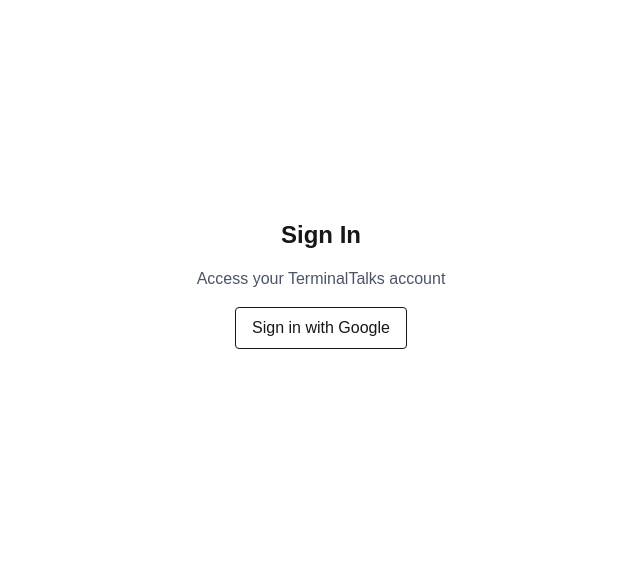
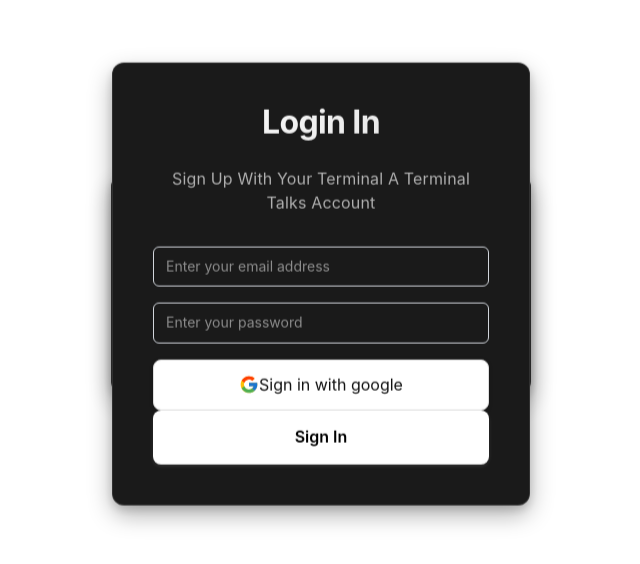
Before and after one commit to StefanosTheDev/TerminalTalksV2, a Next.js app in the folder terminal-talk/: page /auth/login in a window 1280 px wide. Shown: the part 116-680 px from the top of the page, without its empty margins (319-959 px from the left). Built offline with nearby package versions, Linux system fonts and the light colour scheme; no server answers.

Commit message:
Working Version of an approach to do a Re-usable Layout

```diff
--- a/terminal-talk/package.json
+++ b/terminal-talk/package.json
@@ -21,6 +21,7 @@
     "next-auth": "^4.24.11",
     "react": "^19.0.0",
     "react-dom": "^19.0.0",
+    "react-icons": "^5.5.0",
     "zod": "^3.25.63"
   },
   "devDependencies": {
--- a/terminal-talk/src/app/auth/AuthLayout.tsx
+++ /dev/null
@@ -1,28 +0,0 @@
-// components/AuthLayout.tsx
-'use client';
-import React, { ReactNode } from 'react';
-
-interface AuthLayoutProps {
-  /** Main heading text */
-  title: string;
-  /** Optional subheading/description */
-  description?: string;
-  /** Slot for form elements or buttons */
-  children: ReactNode;
-}
-
-export default function AuthLayout({
-  title,
-  description,
-  children,
-}: AuthLayoutProps) {
-  return (
-    <div className="min-h-screen flex items-center justify-center">
-      <div className="text-center space-y-4">
-        <h1 className="text-2xl font-bold">{title}</h1>
-        {description && <p className="text-gray-600">{description}</p>}
-        {children}
-      </div>
-    </div>
-  );
-}
--- /dev/null
+++ b/terminal-talk/src/app/auth/layout.module.css
@@ -0,0 +1,203 @@
+/* Professional Card Component */
+
+/* Container - Centered card with modern styling */
+.container {
+  position: absolute;
+  top: 50%;
+  left: 50%;
+  transform: translate(-50%, -50%);
+
+  /* Modern card design */
+  background: #1a1a1a;
+  border: 1px solid rgba(255, 255, 255, 0.1);
+  border-radius: 12px;
+  padding: 2.5rem;
+  width: 100%;
+  max-width: 420px;
+
+  /* Professional shadows and effects */
+  box-shadow: 0 10px 25px rgba(0, 0, 0, 0.3), 0 4px 10px rgba(0, 0, 0, 0.15);
+  backdrop-filter: blur(10px);
+
+  /* Typography */
+  color: #ffffff;
+  font-family: -apple-system, BlinkMacSystemFont, 'Segoe UI', 'Roboto',
+    'Helvetica Neue', sans-serif;
+  line-height: 1.6;
+
+  /* Smooth interactions */
+  transition: all 0.3s cubic-bezier(0.25, 0.46, 0.45, 0.94);
+}
+
+.container:hover {
+  transform: translate(-50%, -52%);
+  box-shadow: 0 20px 40px rgba(0, 0, 0, 0.4), 0 8px 20px rgba(0, 0, 0, 0.2);
+  border-color: rgba(255, 255, 255, 0.15);
+}
+
+/* Title - Professional typography */
+.title {
+  font-size: 2rem;
+  font-weight: 700;
+  text-align: center;
+  margin-bottom: 1.5rem;
+
+  /* Subtle gradient text */
+  background: linear-gradient(135deg, #ffffff 0%, #e0e0e0 100%);
+  -webkit-background-clip: text;
+  -webkit-text-fill-color: transparent;
+  background-clip: text;
+
+  /* Improved spacing */
+  letter-spacing: -0.02em;
+  line-height: 1.2;
+}
+
+/* Description - Readable content */
+.description {
+  color: #b0b0b0;
+  font-size: 1rem;
+  font-weight: 400;
+  text-align: center;
+  margin-bottom: 2rem;
+
+  /* Better readability */
+  line-height: 1.5;
+  letter-spacing: 0.01em;
+}
+
+/* Submit button - Professional CTA */
+.submit {
+  /* Layout */
+  width: 100%;
+  padding: 0.875rem 1.5rem;
+  border: none;
+  border-radius: 8px;
+
+  /* Typography */
+  font-size: 1rem;
+  font-weight: 600;
+  font-family: inherit;
+
+  /* Colors */
+  background: #ffffff;
+  color: #000000;
+
+  /* Professional interactions */
+  cursor: pointer;
+  transition: all 0.2s cubic-bezier(0.25, 0.46, 0.45, 0.94);
+
+  /* Subtle shadow */
+  box-shadow: 0 2px 4px rgba(255, 255, 255, 0.1);
+}
+
+.submit:hover {
+  background: #f5f5f5;
+  transform: translateY(-1px);
+  box-shadow: 0 4px 12px rgba(255, 255, 255, 0.15);
+}
+
+.submit:active {
+  transform: translateY(0);
+  box-shadow: 0 1px 3px rgba(255, 255, 255, 0.1);
+}
+
+.submit:focus {
+  outline: none;
+  box-shadow: 0 4px 12px rgba(255, 255, 255, 0.15),
+    0 0 0 3px rgba(255, 255, 255, 0.1);
+}
+
+/* Responsive design */
+@media (max-width: 480px) {
+  .container {
+    margin: 1rem;
+    padding: 2rem 1.5rem;
+    max-width: none;
+    width: calc(100% - 2rem);
+  }
+
+  .title {
+    font-size: 1.75rem;
+    margin-bottom: 1.25rem;
+  }
+
+  .description {
+    font-size: 0.9rem;
+    margin-bottom: 1.5rem;
+  }
+}
+
+/* Dark theme enhancement */
+@media (prefers-color-scheme: dark) {
+  .container {
+    background: #111111;
+    border-color: rgba(255, 255, 255, 0.08);
+  }
+}
+
+/* Reduced motion accessibility */
+@media (prefers-reduced-motion: reduce) {
+  .container,
+  .submit {
+    transition: none;
+  }
+
+  .container:hover {
+    transform: translate(-50%, -50%);
+  }
+}
+.googleBtn {
+  display: inline-flex;
+  align-items: center;
+  justify-content: center;
+
+  /* sizing & spacing */
+  width: 100%;
+  padding: 0.75rem 1.5rem;
+  border-radius: 0.5rem;
+
+  /* colors & borders */
+  background-color: #fff;
+  border: 1px solid #ddd;
+  color: #111;
+
+  /* shadow & transition */
+  box-shadow: 0 2px 4px rgba(0, 0, 0, 0.1);
+  transition: box-shadow 0.2s ease;
+
+  /* prevent text overflow */
+  white-space: nowrap;
+}
+.googleBtn:hover {
+  box-shadow: 0 4px 8px rgba(0, 0, 0, 0.15);
+}
+.googleBtn:disabled {
+  opacity: 0.6;
+  cursor: not-allowed;
+}
+.icon {
+  margin-right: 0.75rem;
+  flex-shrink: 0;
+} /* components/FormFields.module.css */
+.formGroup {
+  margin-bottom: 1rem;
+}
+.label {
+  display: flex;
+  justify-content: space-between;
+  font-size: 0.875rem;
+  font-weight: 500;
+  color: #1f1f1f;
+}
+.inputField {
+  width: 100%;
+  padding: 0.5rem 0.75rem;
+  font-size: 0.875rem;
+  border: 1px solid #d1d5db;
+  border-radius: 0.375rem;
+  transition: border-color 0.2s;
+}
+.inputField:focus {
+  border-color: #3b82f6;
+}
--- /dev/null
+++ b/terminal-talk/src/app/auth/layout.tsx
@@ -0,0 +1,45 @@
+// components/AuthLayout.tsx
+'use client';
+import React, { ReactNode } from 'react';
+import styles from './layout.module.css';
+
+interface AuthLayoutProps {
+  title: string;
+  description: string;
+  children: ReactNode;
+}
+
+export default function AuthLayout({
+  title,
+  description,
+  children,
+}: AuthLayoutProps) {
+  return (
+    <div className={styles.container}>
+      <h1 className={styles.title}>{title}</h1>
+      {description && <p className={styles.description}>{description}</p>}
+
+      {/* ——— Your Form Fields ——— */}
+      <div className={styles.formGroup}>
+        <label htmlFor="email" className={styles.label}></label>
+        <input
+          id="email"
+          type="email"
+          placeholder="Enter your email address"
+          className={styles.inputField}
+        />
+      </div>
+
+      <div className={styles.formGroup}>
+        <label htmlFor="password" className={styles.label}></label>
+        <input
+          id="password"
+          type="password"
+          placeholder="Enter your password"
+          className={styles.inputField}
+        />
+      </div>
+      {children}
+    </div>
+  );
+}
--- a/terminal-talk/src/app/auth/login/page.tsx
+++ b/terminal-talk/src/app/auth/login/page.tsx
@@ -3,7 +3,10 @@
 import { useEffect } from 'react';
 import { useRouter } from 'next/navigation';
 import { useSession, signIn } from 'next-auth/react';
-import AuthLayout from '@/app/auth/AuthLayout';
+import AuthLayout from '@/app/auth/layout';
+import { Button } from '@/app/components/Button';
+import { FcGoogle } from 'react-icons/fc';
+import styles from '@/app/auth/layout.module.css';
 
 export default function LoginPage() {
   const { status } = useSession();
@@ -16,13 +19,17 @@
   }, [status, router]);
 
   return (
-    <AuthLayout title="Sign In" description="Access your TerminalTalks account">
-      <button
-        onClick={() => signIn('google')}
-        className="px-4 py-2 border rounded"
-      >
-        Sign in with Google
-      </button>
+    <AuthLayout
+      title="Login In"
+      description="Sign Up With Your Terminal  A Terminal Talks Account"
+    >
+      <Button onClick={() => signIn('google')} className={styles.googleBtn}>
+        <FcGoogle size={20} />
+        <h2> Sign in with google </h2>
+      </Button>
+      <Button onClick={() => signIn('google')} className={styles.submit}>
+        Sign In
+      </Button>
     </AuthLayout>
   );
 }
--- a/terminal-talk/src/app/auth/register/page.tsx
+++ b/terminal-talk/src/app/auth/register/page.tsx
@@ -3,7 +3,10 @@
 import { useEffect } from 'react';
 import { useRouter } from 'next/navigation';
 import { useSession, signIn } from 'next-auth/react';
-import AuthLayout from '@/app/auth/AuthLayout';
+import AuthLayout from '@/app/auth/layout';
+import { Button } from '@/app/components/Button';
+import styles from '@/app/auth/layout.module.css';
+import { FcGoogle } from 'react-icons/fc';
 
 export default function RegisterPage() {
   const { status } = useSession();
@@ -17,15 +20,16 @@
 
   return (
     <AuthLayout
-      title="Register In"
-      description="Create A Terminal Talks Account"
+      title="Register Page"
+      description="Sign Up With Your Terminal  A Terminal Talks Account"
     >
-      <button
-        onClick={() => signIn('google')}
-        className="px-4 py-2 border rounded"
-      >
-        Sign up with Google
-      </button>
+      <Button onClick={() => signIn('google')} className={styles.googleBtn}>
+        <FcGoogle size={20} />
+        <h2> Sign in with google </h2>
+      </Button>
+      <Button onClick={() => signIn('google')} className={styles.submit}>
+        Sign In
+      </Button>
     </AuthLayout>
   );
 }
--- a/terminal-talk/src/app/components/Button.tsx
+++ b/terminal-talk/src/app/components/Button.tsx
@@ -6,13 +6,23 @@
   onClick?: () => void;
   className?: string;
   children: ReactNode;
+  startIcon?: ReactNode;
+  endIcon?: ReactNode;
 }
 
 // Define as a normal function instead of a const
-export function Button({ onClick, className = '', children }: ButtonProps) {
+export function Button({
+  onClick,
+  className = '',
+  children,
+  startIcon,
+  endIcon,
+}: ButtonProps) {
   return (
-    <button type="button" className={`button ${className}`} onClick={onClick}>
+    <button type="button" className={className} onClick={onClick}>
+      {startIcon && <span className="mr-2">{startIcon}</span>}
       {children}
+      {endIcon && <span className="mr-2">{endIcon}</span>}
     </button>
   );
 }
```
Also changed, not shown: terminal-talk/src/app/page.tsx (+6 -6 lines), 2 other files (tests, documents, lock files or other folders).
